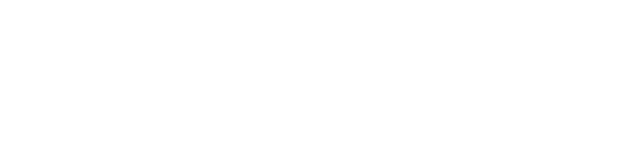
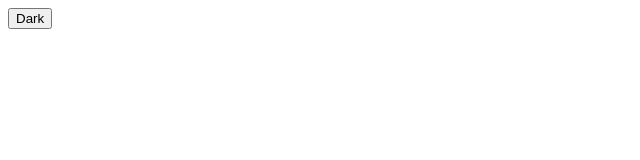
Before and after one commit to Francielefernandes06/Search_Repos_GitHub_JS, a plain HTML site: page index.html in a window 1280 px wide. Shown: the whole page, without its empty margins (0-640 px from the left). Drawn offline with Linux system fonts and the light colour scheme.

Commit message:
✨ feat: function Dak Theme

```diff
--- a/index.html
+++ b/index.html
@@ -6,7 +6,10 @@
     <meta name="viewport" content="width=device-width, initial-scale=1.0">
     <title>Document</title>
 </head>
-<body>
+<body id="dark">
+    <header>
+        <button id="light" onclick="dark()"> Dark </button>
+    </header>
 
     <script src="script.js"></script>
 </body>
--- a/script.js
+++ b/script.js
@@ -0,0 +1,13 @@
+function dark(){
+
+    if(light == "#000"){
+      light = document.body.style.backgroundColor = "#fff";
+      document.getElementById("light").innerHTML = "Dark";
+
+    }else{
+      light = document.body.style.backgroundColor = "#000";
+      document.getElementById("light").innerHTML = "Light";
+
+    }
+
+  }
```
